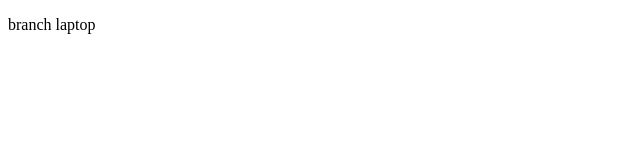
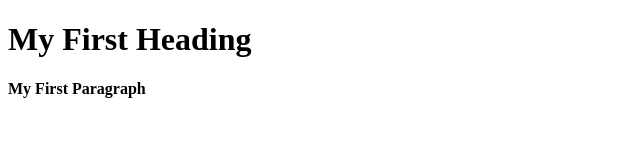
Before and after one commit to bilababill/dokumentasi-html-w3s, a plain HTML site: page editors.html in a window 1280 px wide. Shown: the whole page, without its empty margins (0-640 px from the left). Drawn offline with Linux system fonts and the light colour scheme.

Commit message:
menyelesaikan file editors.html

```diff
--- a/editors.html
+++ b/editors.html
@@ -4,9 +4,10 @@
     <meta charset="UTF-8">
     <meta http-equiv="X-UA-Compatible" content="IE=edge">
     <meta name="viewport" content="width=device-width, initial-scale=1.0">
-    <title>Document</title>
+    <title>Editors</title>
 </head>
 <body>
-    <p>branch laptop</p>
+    <h1>My First Heading</h1>
+    <p><strong>My First Paragraph</strong></p>
 </body>
 </html>
```
